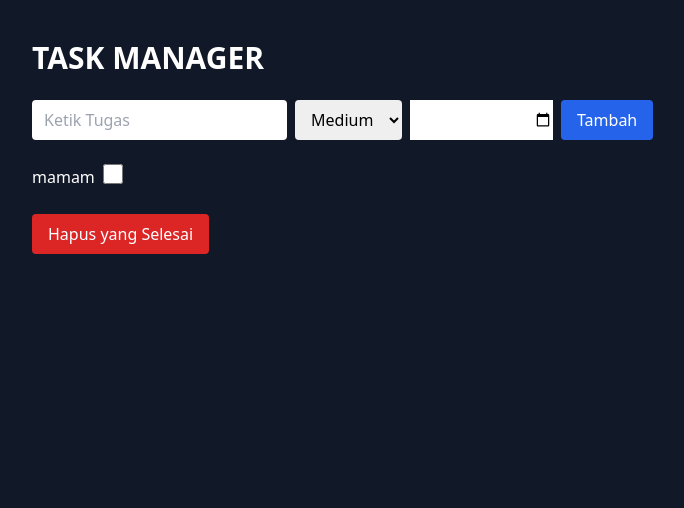
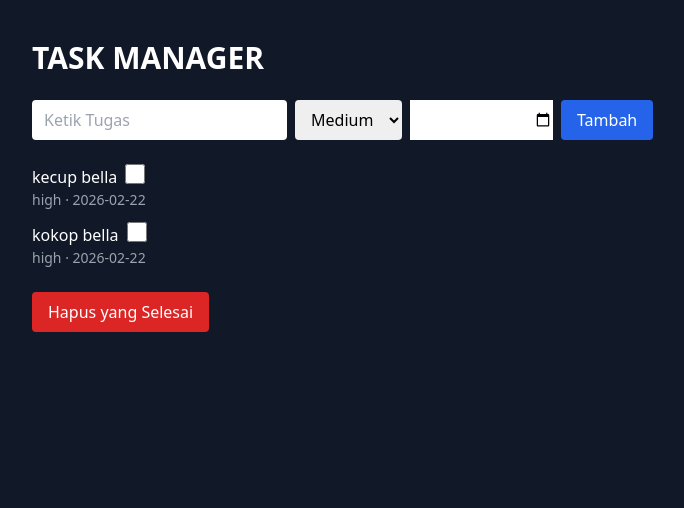
Before and after one commit to chokyesn-max/Task-Manager, a Flask app: page / in a window 1280 px wide. Shown: the top 508 px of the page, without its empty margins (320-1004 px from the left). Run offline with Flask 3, Linux system fonts and the light colour scheme; some libraries are stand-ins or nearby versions.

Commit message:
show priority and deadline in task list

```diff
--- a/tasks.json
+++ b/tasks.json
@@ -1 +1 @@
-[{"id": "1d018fbf-dcd1-4178-824b-49ca25dfaced", "title": "mamam", "done": false, "priority": "medium", "deadline": "2026-02-02"}]
+[{"id": "9d2408dc-d0ce-44fc-ab99-71346a7ce85a", "title": "kecup bella", "done": false, "priority": "high", "deadline": "2026-02-22"}, {"id": "387abcb6-a00a-484b-9a27-5a21a12b5af0", "title": "kokop bella", "done": false, "priority": "high", "deadline": "2026-02-22"}]
--- a/templates/index.html
+++ b/templates/index.html
@@ -13,20 +13,20 @@
 
 <ul>
     {% for t in tasks %}
-    <li class="mb-3 flex items-center gap-2">
+    <li class="mb-3">
 
         {% if t.done %}
         <span class="line-through text-gray-400">{{ t.title }}</span>
 
+
         {% else %}
-            <span>
-                {{ t.title }}
-            </span>
+        <div class="flex items-center gap-2">
+            <span>{{ t.title }}</span>
             <form method="POST" action="/done/{{ t.id }}">
-                <input type="checkbox" onchange="this.form.submit()"
-                {% if t.done %} checked{% endif %}
-                class="w-5 h-5">
+                <input type="checkbox" onchange="this.form.submit()" class="w-5 h-5">
             </form>
+        </div>
+        <div class="text-sm text-gray-400">{{ t.priority }} · {{ t.deadline }}</div>
         {% endif %}
     </li>
     {% endfor %}
```
